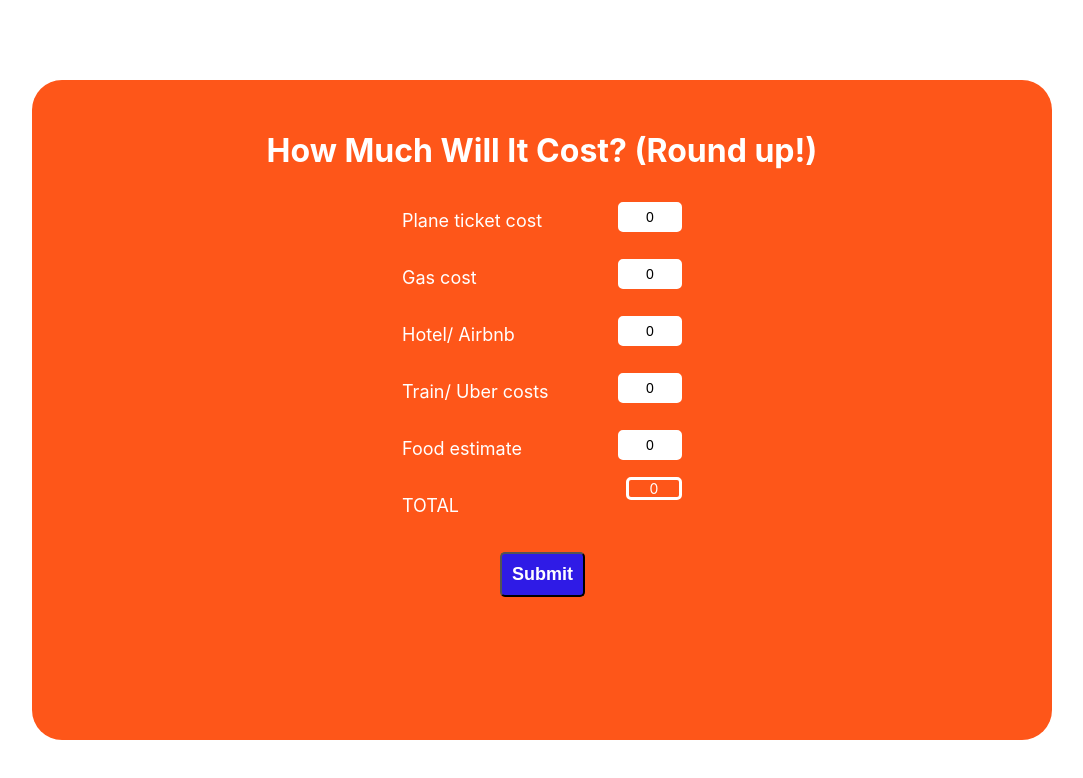
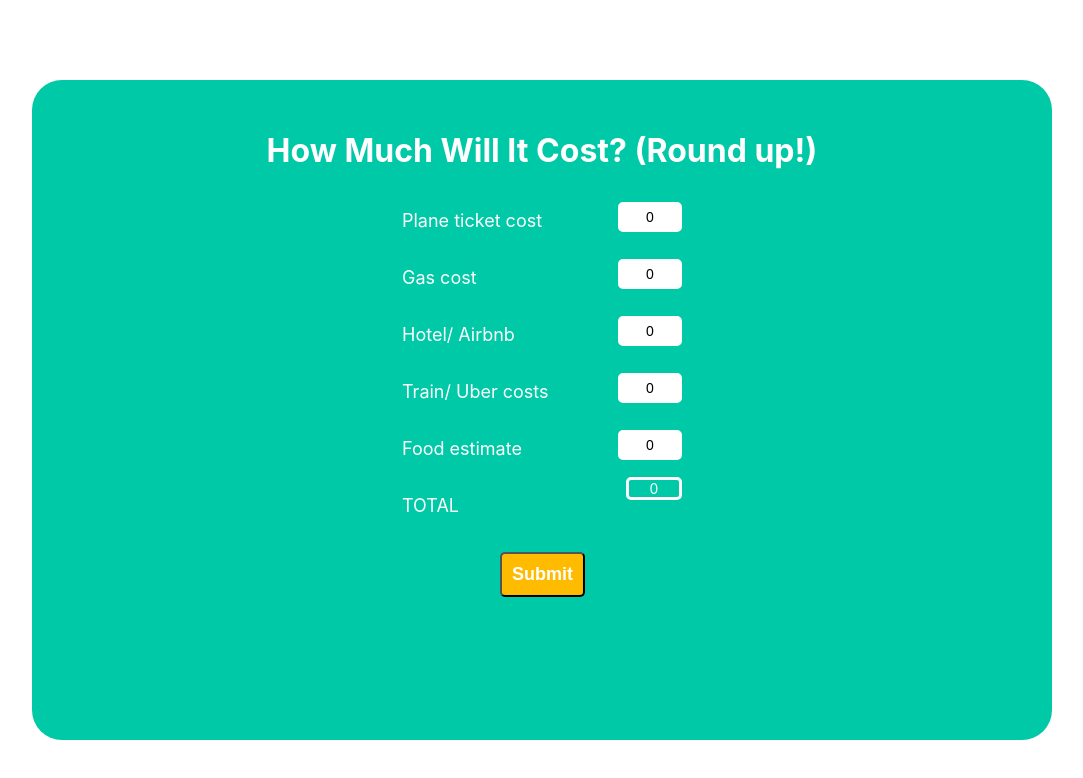
Before and after one commit to MsAPotter/event-budget, a React (Create React App) app: page /eventcost in a window 1280 px wide. Shown: the top 778 px of the page, without its empty margins (98-1181 px from the left). Built offline with nearby package versions, Linux system fonts and the light colour scheme.

Commit message:
changed colors

```diff
--- a/src/components/EventCost/EventCost.css
+++ b/src/components/EventCost/EventCost.css
@@ -7,7 +7,7 @@
     margin: 10vh auto;
     padding: 30px;
     border-radius: 30px;
-    background: #fe5619;
+    background: #00c9a7;
     color: #ffffff;
     width: 75vw;
     height: 75vh;
@@ -42,7 +42,7 @@
 }
 
 button {
-    background-color: rgb(47, 27, 230);
+    background-color: #ffbb00;
     color: white;
     font-size: 18px;
     font-weight: bold;
--- a/src/components/Home/Home.css
+++ b/src/components/Home/Home.css
@@ -7,7 +7,7 @@
     margin: 25vh auto;
     padding: 30px;
     border-radius: 30px;
-    background: #fe5619;
+    background: #00c9a7;
     color: #ffffff;
 }
 
```
